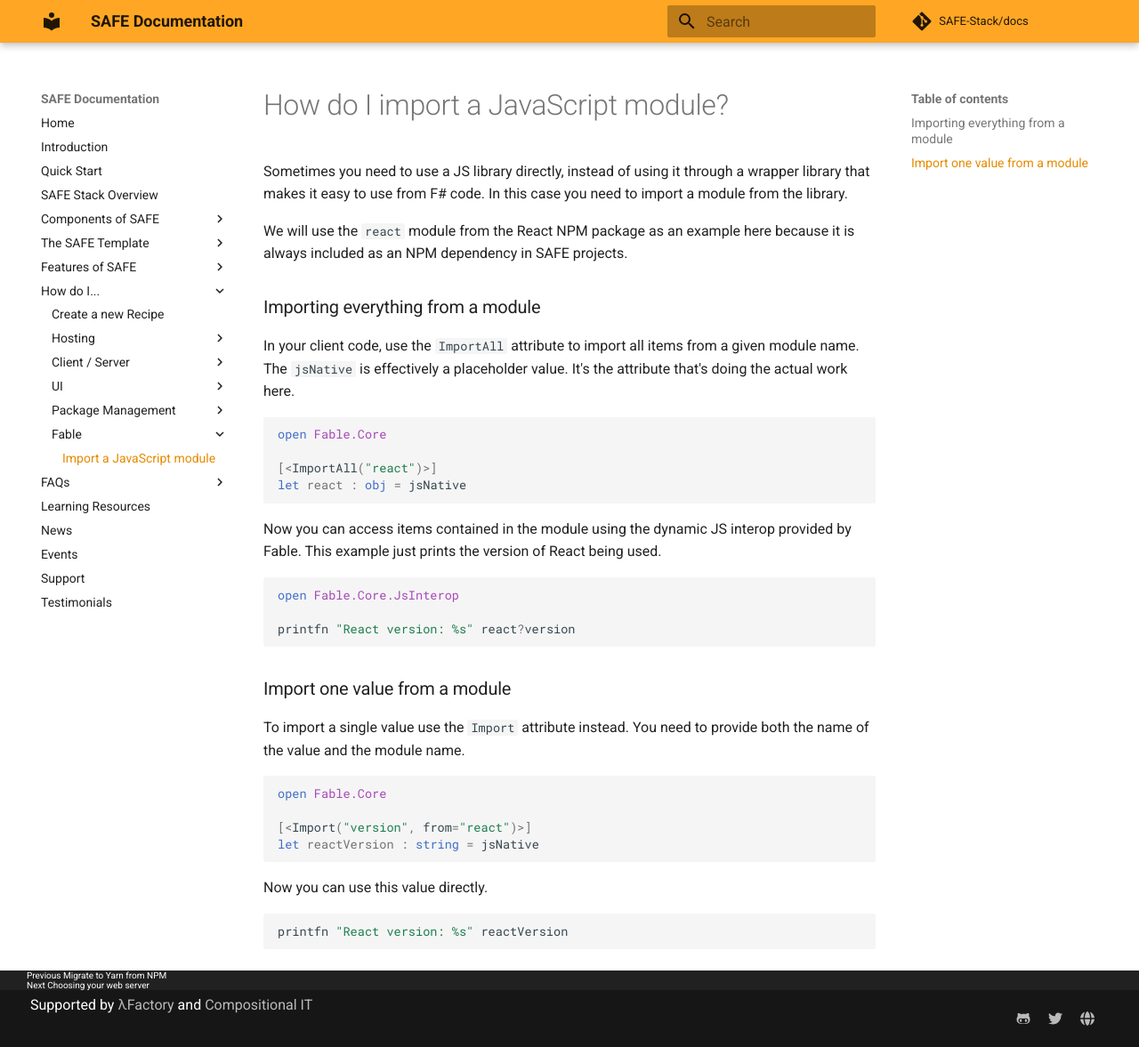
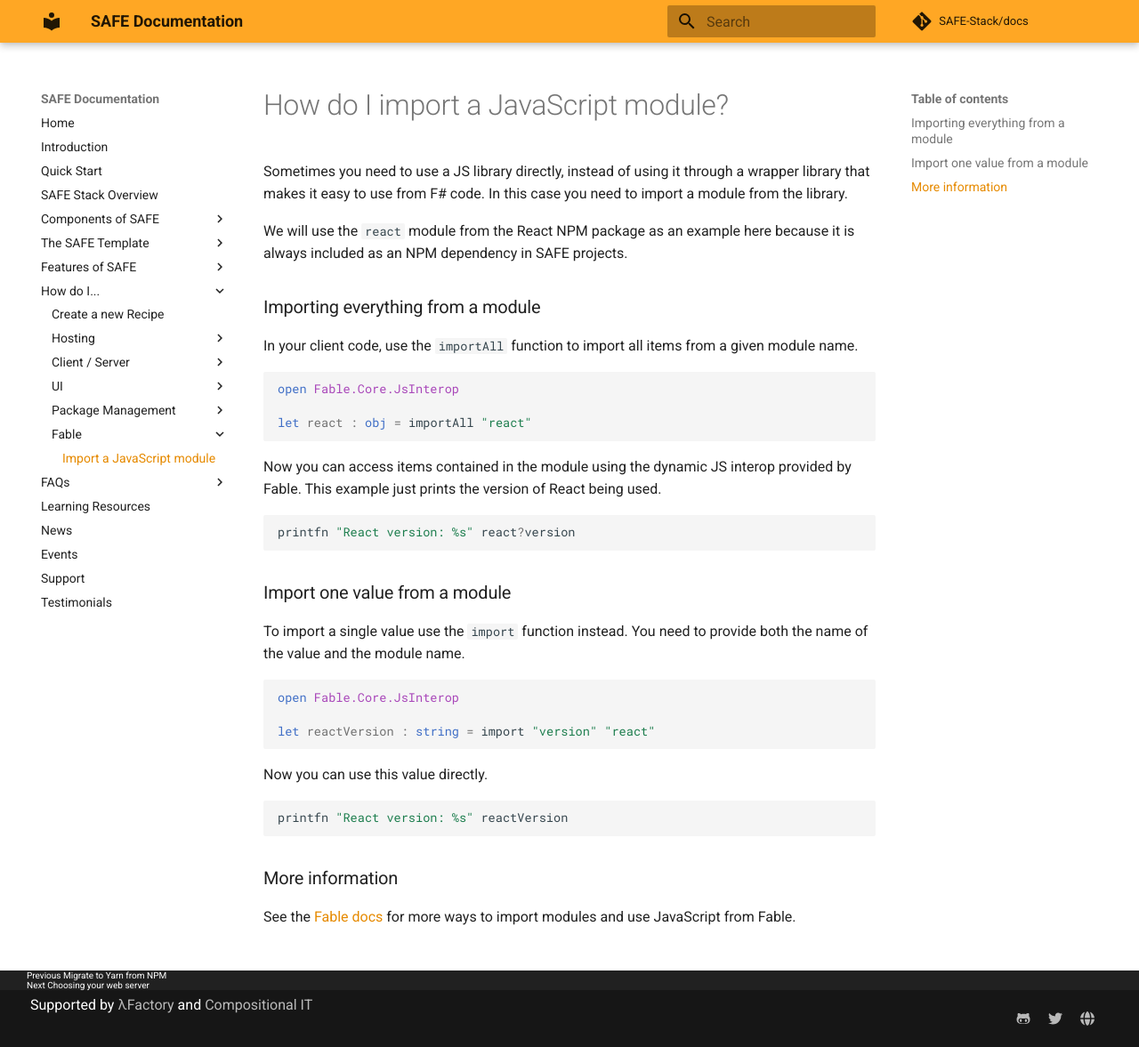
Before and after one commit to SAFE-Stack/docs, an MkDocs documentation site: the page built from docs/recipes/fable/import-js-module.md, in a window 1280 px wide and 1177 px high. Shown: the whole window at 89% size. Built offline with MkDocs 1.6.1 and Material for MkDocs 9.7.7, drawn with Linux system fonts in a browser that asks for light colours; comment, search, counter and statistics services are not loaded.

Commit message:
Use import functions instead of attributes

````diff
--- a/docs/recipes/fable/import-js-module.md
+++ b/docs/recipes/fable/import-js-module.md
@@ -6,32 +6,29 @@
 
 ### Importing everything from a module
 
-In your client code, use the `ImportAll` attribute to import all items from a given module name. The `jsNative` is effectively a placeholder value. It's the attribute that's doing the actual work here.
+In your client code, use the `importAll` function to import all items from a given module name.
 
 ```fsharp
-open Fable.Core
+open Fable.Core.JsInterop
 
-[<ImportAll("react")>]
-let react : obj = jsNative
+let react : obj = importAll "react"
+
 ```
 
 Now you can access items contained in the module using the dynamic JS interop provided by Fable. This example just prints the version of React being used.
 
 ```fsharp
-open Fable.Core.JsInterop
-
 printfn "React version: %s" react?version
 ```
 
 ### Import one value from a module
 
-To import a single value use the `Import` attribute instead. You need to provide both the name of the value and the module name.
+To import a single value use the `import` function instead. You need to provide both the name of the value and the module name.
 
 ```fsharp
-open Fable.Core
+open Fable.Core.JsInterop
 
-[<Import("version", from="react")>]
-let reactVersion : string = jsNative
+let reactVersion : string = import "version" "react"
 ```
 
 Now you can use this value directly.
@@ -39,3 +36,7 @@
 ```fsharp
 printfn "React version: %s" reactVersion
 ```
+
+### More information
+
+See the [Fable docs](https://fable.io/docs/communicate/js-from-fable.html) for more ways to import modules and use JavaScript from Fable.
````
